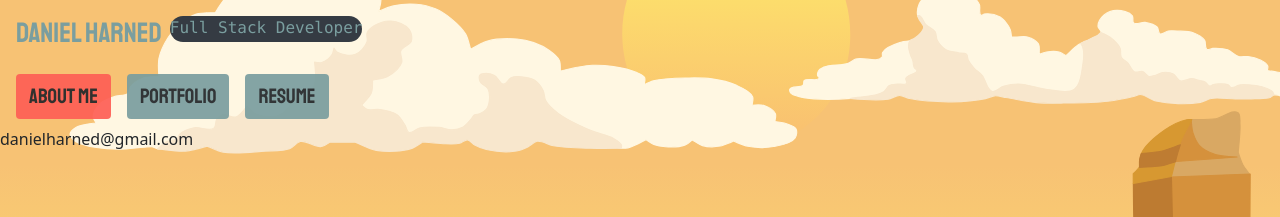
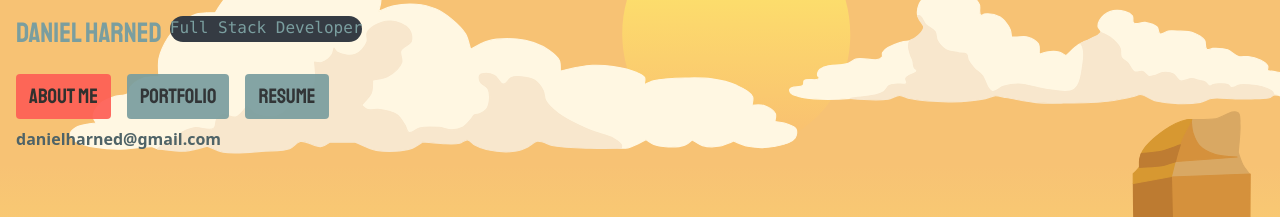
Before and after one commit to DrDano/react-portfolio-dh, a React (Create React App) app: page / in a window 1280 px wide. Shown: the top 217 px of the page. Built offline with nearby package versions, Linux system fonts and the light colour scheme; no server answers; a web font is replaced by a local one.

Commit message:
styling email display

```diff
--- a/src/components/Nav/index.js
+++ b/src/components/Nav/index.js
@@ -29,7 +29,7 @@ export default function Nav(props) {
         </li>
       </ul>
     </nav>
-    <div>
+    <div className="mx-3" id="email">
       danielharned@gmail.com
     </div>
     </>
--- a/src/index.css
+++ b/src/index.css
@@ -106,6 +106,11 @@ span {
 
 .btn-active {
   background-color: var(--accent-color) !important;
+}
+
+#email {
+  color: var(--main-bg-color);
+  font-weight: bold;
 }
 
 #about-container {
```
